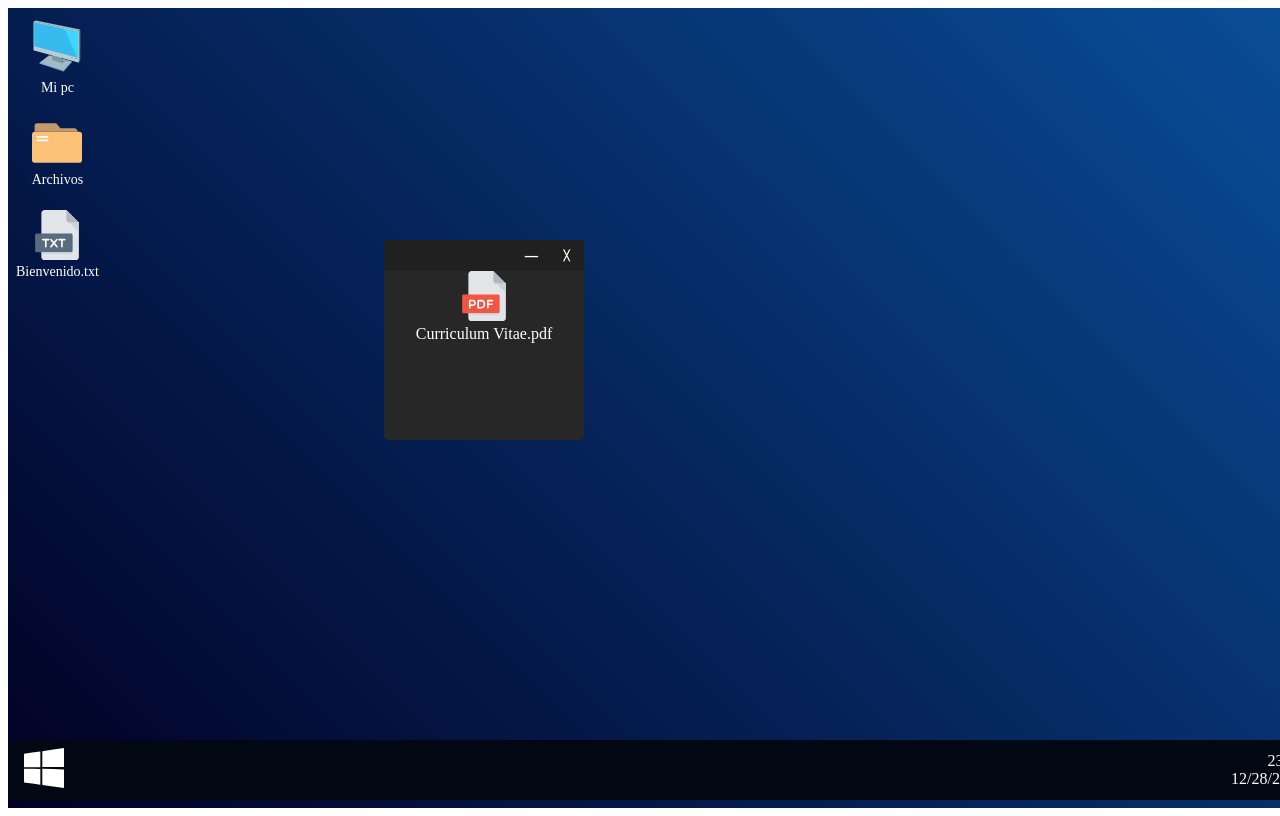
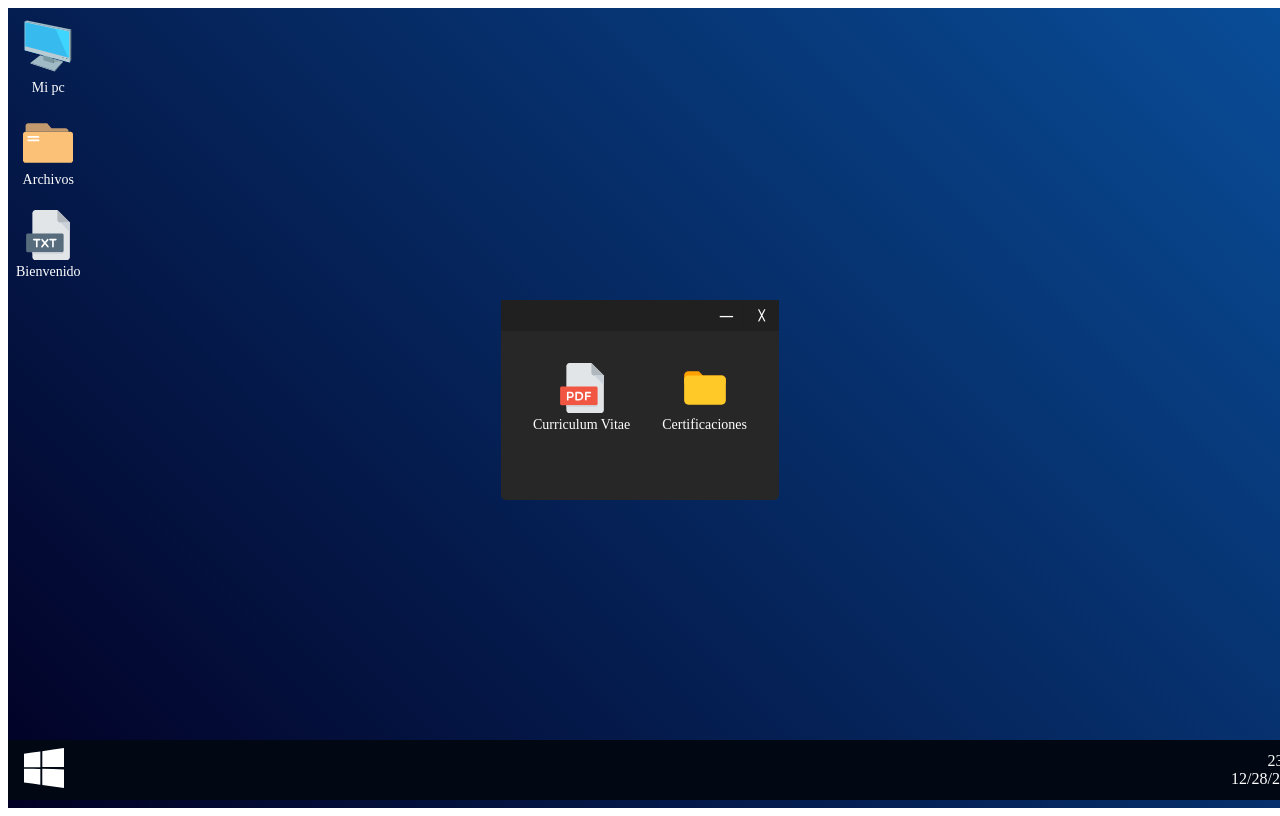
Before and after one commit to oscarmumm/windows-desktop-portfolio, a React (Vite) app: page / in a window 1280 px wide. Both pictures are taken after a click on the picture 57 px from the left and 143 px from the top of the page. Built offline with nearby package versions, Linux system fonts and the light colour scheme; the HTML template or start-up script is replaced by a standard one.

Commit message:
app notas terminada. trabajando en app de archivos

```diff
--- a/src/components/AccesosDirectosEscritorio.jsx
+++ b/src/components/AccesosDirectosEscritorio.jsx
@@ -40,7 +40,7 @@ const AccesosDirectosEscritorio = ({abrirMiPc, abrirBienvenido, abrirArchivos})
                     alt=""
                     onClick={clickEnBienvenido}
                 />
-                <p className="leyenda_acceso_directo">Bienvenido.txt</p>
+                <p className="leyenda_acceso_directo">Bienvenido</p>
             </div>
         </div>
     );
--- a/src/components/Archivos.jsx
+++ b/src/components/Archivos.jsx
@@ -1,5 +1,6 @@
 import "../styles/Window.css";
 import pdf_icon from "../assets/icons/pdf-svgrepo-com.svg";
+import folder_icon from '../assets/icons/folder-svgrepo-com.svg'
 
 const Archivos = ({cerrarArchivos}) => {
     const handleClick = () => {
@@ -15,14 +16,22 @@ const Archivos = ({cerrarArchivos}) => {
                     ╳
                 </button>
             </div>
-            <div className="window_content">
-                <div className="acceso_directo">
+            <div className="window_archivos">
+                <div className="acceso_directo_window">
                     <img
                         className="icono_acceso_directo"
                         src={pdf_icon}
                         alt=""
                     />
-                    <p className="leyenda_acceso_directo">Curriculum Vitae.pdf</p>
+                    <p className="leyenda_acceso_directo">Curriculum Vitae</p>
+                </div>
+                <div className="acceso_directo_window">
+                    <img
+                        className="icono_acceso_directo"
+                        src={folder_icon}
+                        alt=""
+                    />
+                    <p className="leyenda_acceso_directo">Certificaciones</p>
                 </div>
             </div>
         </div>
--- a/src/components/Bienvenido.jsx
+++ b/src/components/Bienvenido.jsx
@@ -1,7 +1,7 @@
 import "../styles/Window.css";
 import "../styles/Bienvenido.css";
 
-const Bienvenido = ({ cerrarBienvenido }) => {
+const Bienvenido = ({cerrarBienvenido}) => {
     const handleClick = () => {
         cerrarBienvenido();
     };
@@ -11,17 +11,19 @@ const Bienvenido = ({ cerrarBienvenido }) => {
                 <button className="window_btn window_minimize_btn">—</button>
                 <button
                     className="window_btn window_close_btn"
-                    onClick={handleClick}
-                >
+                    onClick={handleClick}>
                     ╳
                 </button>
             </div>
             <div className="bienvenido_txt">
                 <h1>Bienvenido a mi portfolio!</h1>
+                <p>Soy Oscar. Estudiante de desarrollo web Front-end.</p>
                 <p>
-                    En este portfolio trato de imitar un poco la interfaz de
-                    Windows 10, y a la vez incorporar aplicaciones...
+                    En este porfolio trato de imitar un poco la interfaz de
+                    Windows 10, y a la vez presentarme y mostrar un poco lo que
+                    se hacer
                 </p>
+                <p>Esta página esta hecha con React JS</p>
                 <p>
                     Te invito a explorar cada ícono, tanto del escritorio como
                     del menú inicio
--- /dev/null
+++ b/src/components/Certificaciones.jsx
@@ -0,0 +1,5 @@
+const Certificaciones = () => {
+    return <div>Certificaciones</div>;
+};
+
+export default Certificaciones;
--- a/src/components/apps/notas/AppNotas.css
+++ b/src/components/apps/notas/AppNotas.css
@@ -1,16 +1,16 @@
 .app_notas {
-    background-color: var(--color1);
-    color: var(--color4);
+    background-color: var(--app-notas-color1);
+    color: var(--app-notas-color4);
     overflow: auto;
 }
 
 .app_notas-header {
-    background-color: var(--color2);
+    background-color: var(--app-notas-color2);
     padding: 1rem;
     font-size: 1.5rem;
     display: flex;
     align-items: center;
-    color: var(--color3);
+    color: var(--app-notas-color3);
 }
 
 .app_notas-body {
@@ -23,6 +23,10 @@
     margin-right: 2rem;
 }
 
+.app_notas-lista_de_notas-titulo {
+    padding: 1rem;
+}
+
 .app_notas-lista_de_notas {
     display: flex;
     justify-content: flex-start;
@@ -32,7 +36,7 @@
 
 .app_notas-lista_de_notas-nota {
     list-style: none;
-    background-color: var(--color2);
+    background-color: var(--app-notas-color2);
     padding: 1rem;
     margin: .5rem;
     border-radius: 10px;
@@ -46,16 +50,17 @@
 
 .app_notas-lista_de_notas-nota:hover {
     cursor: pointer;
-    background-color: var(--color3);
+    background-color: var(--app-notas-color3);
 }
 
 .app_notas-form {
     border-radius: 10px;
     width: 40vw;
+    max-width: 500px;
     height: 60vh;
     display: flex;
     flex-direction: column;
-    background-color: var(--color2);
+    background-color: var(--app-notas-color2);
     margin: 1rem;
 }
 
@@ -66,7 +71,7 @@
     padding: 1rem;
     font-size: 1.4rem;
     margin: 1rem;
-    color: var(--color4);
+    color: var(--app-notas-color4);
 }
 
 .app_notas-textarea {
@@ -75,7 +80,7 @@
     border-radius: 10px;
     padding: 1rem;
     margin: 1rem;
-    color: var(--color4);
+    color: var(--app-notas-color4);
     resize: none;
     font-size: 1rem;
     height: 100%;
@@ -89,7 +94,7 @@
 .app_notas-guardar-btn {
     cursor: pointer;
     margin: 1rem;
-    background-color: var(--color3);
+    background-color: var(--app-notas-color3);
     padding: 1rem;
     border-radius: 10px;
     border: none;
@@ -104,6 +109,7 @@
     .app_notas-form {
         width: auto;
         height: 50vh;
+        max-width: none;
     }
     .app_notas-lista_de_notas-nota {
         width: 100%;
--- a/src/components/apps/notas/AppNotas.jsx
+++ b/src/components/apps/notas/AppNotas.jsx
@@ -1,13 +1,13 @@
 import "../../../styles/Window.css";
 import "../notas/AppNotas.css";
 import notas_logo from "../../../assets/icons/notes-notepad-svgrepo-com.svg";
-import { useState, useContext } from "react";
-import { DataContext } from "../../../contexts/DataContext";
+import {useState, useContext} from "react";
+import {DataContext} from "../../../contexts/DataContext";
 import AppNotasForm from "./AppNotasForm";
 import AppNotasModalOpciones from "./AppNotasModalOpciones";
 
-const AppNotas = ({ cerrarAppNotas }) => {
-    const { data, setData } = useContext(DataContext);
+const AppNotas = ({cerrarAppNotas}) => {
+    const {data, setData} = useContext(DataContext);
     const [modalOpciones, setModalOpciones] = useState(false);
     const [notaSeleccionada, setNotaSeleccionada] = useState();
     const [modoEdicion, setModoEdicion] = useState(false);
@@ -42,8 +42,8 @@ const AppNotas = ({ cerrarAppNotas }) => {
     };
 
     const cerrarModoEdicion = () => {
-        setModoEdicion(false)
-    }
+        setModoEdicion(false);
+    };
 
     return (
         <div className="window window_full_screen app_notas">
@@ -51,8 +51,7 @@ const AppNotas = ({ cerrarAppNotas }) => {
                 <button className="window_btn window_minimize_btn">—</button>
                 <button
                     className="window_btn window_close_btn"
-                    onClick={cerrarVentana}
-                >
+                    onClick={cerrarVentana}>
                     ╳
                 </button>
             </div>
@@ -67,15 +66,23 @@ const AppNotas = ({ cerrarAppNotas }) => {
                         modoEdicion={modoEdicion}
                         cerrarModoEdicion={cerrarModoEdicion}
                     />
-
+                    <div>
+                        {data.dataNotas.length > 0 ? (
+                            <h2 className="app_notas-lista_de_notas-titulo">
+                                Notas guardadas:
+                            </h2>
+                        ) : (
+                            <h2 className="app_notas-lista_de_notas-titulo">
+                                No hay notas guardadas
+                            </h2>
+                        )}
                         <ul className="app_notas-lista_de_notas">
                             {data.dataNotas ? (
                                 data.dataNotas.map((el) => (
                                     <li
                                         className="app_notas-lista_de_notas-nota"
                                         key={el.id}
-                                    onClick={() => abrirOpciones(el)}
-                                >
+                                        onClick={() => abrirOpciones(el)}>
                                         <h4 className="app_notas-lista_de_notas-nota-titulo">
                                             {el.titulo}
                                         </h4>
@@ -88,6 +95,7 @@ const AppNotas = ({ cerrarAppNotas }) => {
                                 <p>No hay notas guardadas</p>
                             )}
                         </ul>
+                    </div>
                 </div>
             </div>
             {modalOpciones ? (
--- a/src/components/apps/notas/AppNotasModal.css
+++ b/src/components/apps/notas/AppNotasModal.css
@@ -16,13 +16,13 @@
     max-width: 350px;
     padding: 1rem 3rem;
     border-radius: 10px;
-    background-color: var(--color2);
+    background-color: var(--app-notas-color2);
 }
 
 .modal_titulo {
     text-align: center;
     padding: 1rem 0;
-    color: var(--color4);
+    color: var(--app-notas-color4);
 }
 
 .modal_btn_div {
@@ -38,7 +38,7 @@
     border-radius: 5px;
     font-weight: bold;
     min-width: 90px;
-    color: var(--color1);
+    color: var(--app-notas-color1);
     font-size: .8rem;
     text-align: center;
     cursor: pointer;
@@ -49,14 +49,14 @@
 }
 
 .btn_cyan {
-    background-color: var(--color3);
+    background-color: var(--app-notas-color3);
     text-decoration: none;
 }
 
 .btn_orange {
-    background-color:var(--color5);
+    background-color:var(--app-notas-color5);
 }
 
 .btn_grey {
-    background-color: var(--color4);
+    background-color: var(--app-notas-color4);
 }
--- a/src/styles/AccesosDirectos.css
+++ b/src/styles/AccesosDirectos.css
@@ -6,8 +6,13 @@
     font-size: 14px;
 }
 
-.accesos_directos_window {
+.acceso_directo_window {
     padding: 1rem;
+    display: flex;
+    flex-direction: column;
+    align-items: center;
+    margin-bottom: .5rem;
+    text-align: center;
 }
 
 .acceso_directo{
--- a/src/styles/Bienvenido.css
+++ b/src/styles/Bienvenido.css
@@ -1,6 +1,8 @@
 .bienvenido_txt {
     padding: 1rem;
-    color: #fff;
+    background-color: var(--app-notas-color2);
+    color: var(--app-notas-color4);
+    min-width: 400px;
 }
 
 .bienvenido_txt p {
--- a/src/styles/Window.css
+++ b/src/styles/Window.css
@@ -1,7 +1,8 @@
 .window {
     position: fixed;
-    top: 30vh;
-    left: 30vw;
+    top: 50%;
+    left: 50%;
+    transform: translate(-50%, -50%);
     min-width: 200px;
     min-height: 200px;
     background-color: #272727;
@@ -16,6 +17,7 @@
     position: fixed;
     top: 0;
     left: 0;
+    transform: translate(0, 0);
 }
 
 .window_btn_container {
@@ -53,3 +55,9 @@
 .window_close_btn:hover {
     background-color: #e81123;
 }
+
+.window_archivos {
+    padding: 1rem;
+    font-size: 14px;
+    display: flex;
+}
--- a/src/styles/index.css
+++ b/src/styles/index.css
@@ -1,11 +1,11 @@
 @import url('https://fonts.googleapis.com/css2?family=Roboto:ital,wght@0,100;0,300;0,400;0,500;0,700;0,900;1,100;1,300;1,400;1,500;1,700;1,900&display=swap');
 
 :root {
-    --color1: rgba(19, 15, 30, 1);
-    --color2: rgba(31, 37, 49, 1);
-    --color3: rgba(23, 212, 182, 1);
-    --color4: rgba(216, 219, 234, 1);
-    --color5: rgba(255, 95, 0, 1);
+    --app-notas-color1: rgba(19, 15, 30, 1);
+    --app-notas-color2: rgba(31, 37, 49, 1);
+    --app-notas-color3: rgba(23, 212, 182, 1);
+    --app-notas-color4: rgba(216, 219, 234, 1);
+    --app-notas-color5: rgba(255, 95, 0, 1);
 }
 
 * {
```
Also changed, not shown: src/assets/icons/folder-svgrepo-com.svg (added). Lines whose indentation alone changed are shown as unchanged.
